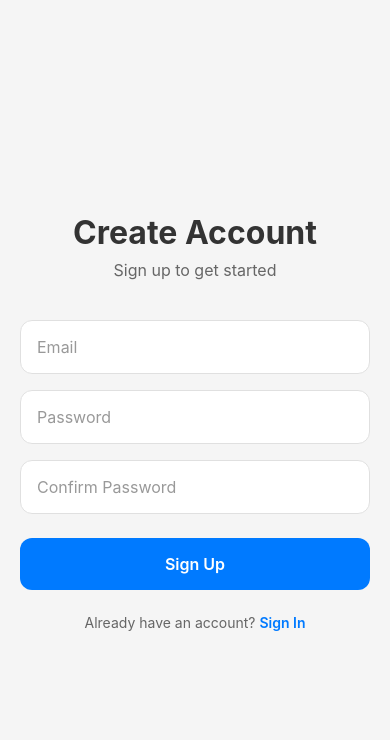
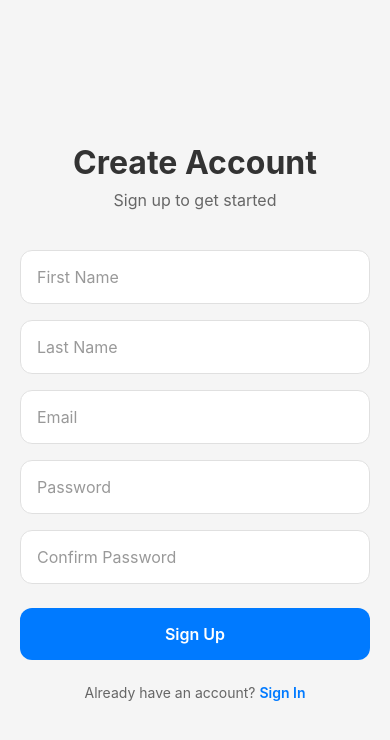
Before and after one commit to ryanvdw1997/LadderApp, a React Native app: screen /SignUp in a window 390 px wide. Shown: the top 740 px of the page. Built offline with nearby package versions, Linux system fonts and the light colour scheme; no server answers.

Commit message:
Added first and last name to the Sign Up flow

```diff
--- a/screens/SignUpScreen.js
+++ b/screens/SignUpScreen.js
@@ -14,6 +14,8 @@ import { auth, db } from '../firebase.config';
 import styles from '../styles/SignUpScreen.styles';
 
 export default function SignUpScreen({ navigation }) {
+  const [firstName, setFirstName] = useState('');
+  const [lastName, setLastName] = useState('');
   const [email, setEmail] = useState('');
   const [password, setPassword] = useState('');
   const [confirmPassword, setConfirmPassword] = useState('');
@@ -47,8 +49,18 @@ export default function SignUpScreen({ navigation }) {
   const handleSignUp = async () => {
     setError(''); // Clear any previous errors
 
-    if (!email || !password || !confirmPassword) {
+    if (!firstName || !lastName || !email || !password || !confirmPassword) {
       setError('Please fill in all fields');
+      return;
+    }
+
+    if (firstName.trim().length < 2) {
+      setError('First name must be at least 2 characters');
+      return;
+    }
+
+    if (lastName.trim().length < 2) {
+      setError('Last name must be at least 2 characters');
       return;
     }
 
@@ -77,6 +89,8 @@ export default function SignUpScreen({ navigation }) {
       await addDoc(collection(db, 'users'), {
         uid: user.uid,
         email: user.email,
+        firstName: firstName.trim(),
+        lastName: lastName.trim(),
         createdAt: serverTimestamp(),
       });
 
@@ -106,6 +120,32 @@ export default function SignUpScreen({ navigation }) {
                 <Text style={styles.errorText}>{error}</Text>
               </View>
             ) : null}
+
+            <TextInput
+              style={styles.input}
+              placeholder="First Name"
+              placeholderTextColor="#999"
+              value={firstName}
+              onChangeText={(text) => {
+                setFirstName(text);
+                setError(''); // Clear error when user types
+              }}
+              autoCapitalize="words"
+              autoComplete="given-name"
+            />
+
+            <TextInput
+              style={styles.input}
+              placeholder="Last Name"
+              placeholderTextColor="#999"
+              value={lastName}
+              onChangeText={(text) => {
+                setLastName(text);
+                setError(''); // Clear error when user types
+              }}
+              autoCapitalize="words"
+              autoComplete="family-name"
+            />
 
             <TextInput
               style={styles.input}
```
